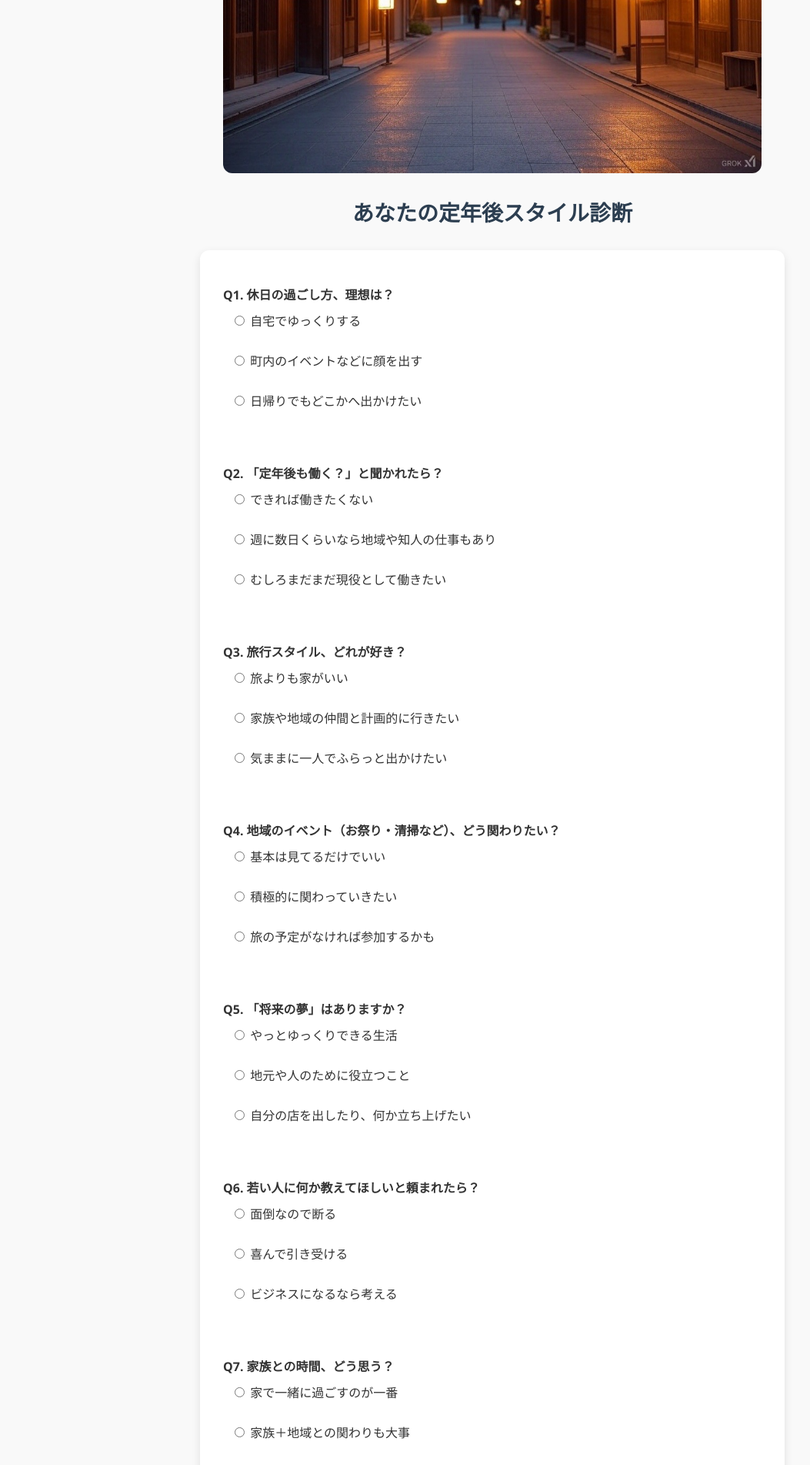
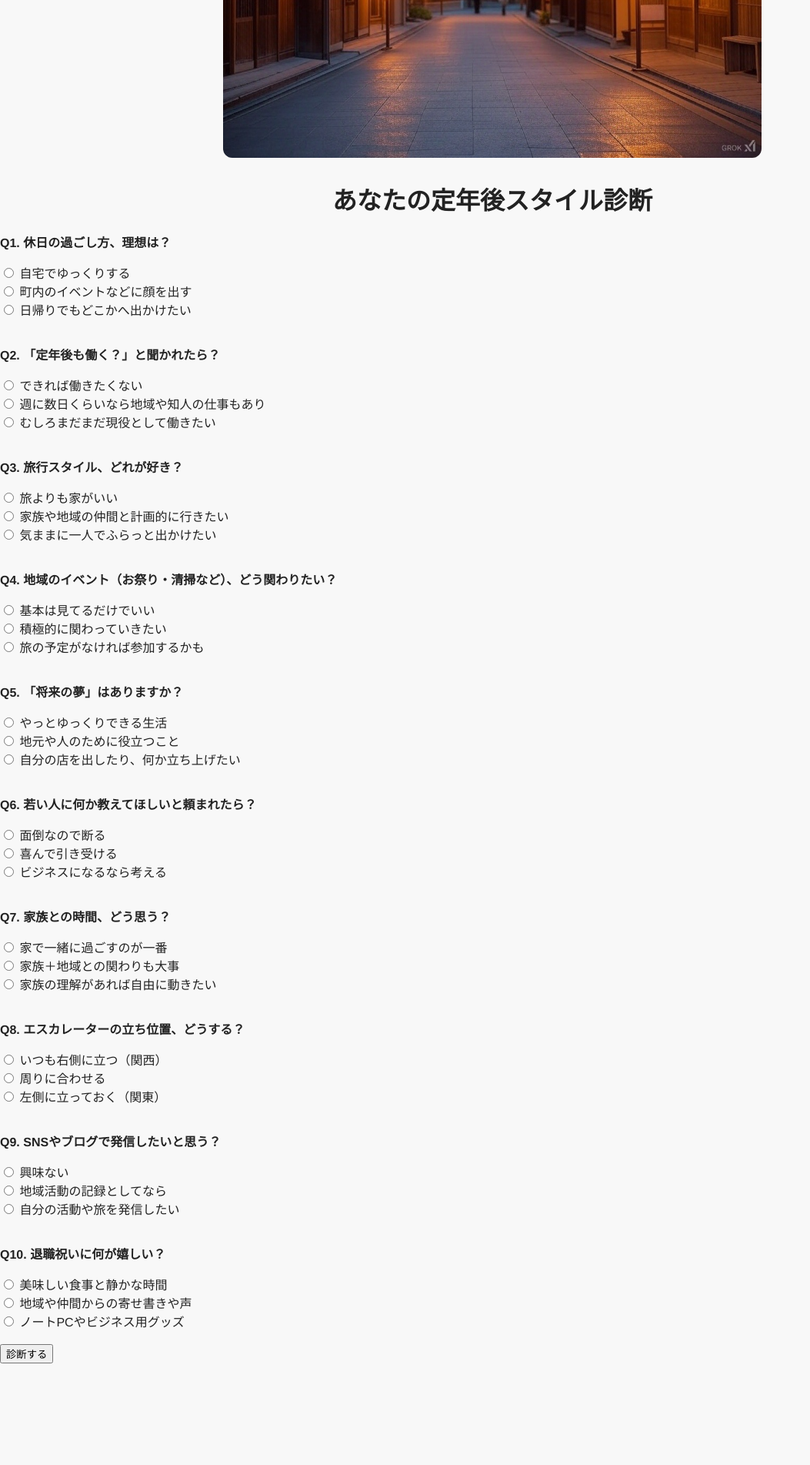
Before and after one commit to akt8811/retirement-style-check, a Flask app: page / in a window 1280 px wide. Shown: the part 320-2223 px from the top of the page at 77% size, without its empty margins (0-1053 px from the left). After the commit the page ends 2091 px from the top, so only its background shows below. Run offline with Flask 3, Linux system fonts and the light colour scheme.

Commit message:
Update style.css

```diff
--- a/static/style.css
+++ b/static/style.css
@@ -1,53 +1,38 @@
 body {
-    font-family: "Segoe UI", "Helvetica Neue", sans-serif;
-    background-color: #f9f9f9;
-    color: #333;
+    font-family: "Helvetica Neue", sans-serif;
+    background: #f8f8f8;
+    color: #222;
     margin: 0;
-    padding: 20px;
+    padding: 0;
 }
 
-h1 {
+h1, h2 {
     text-align: center;
-    color: #2c3e50;
-    font-size: 28px;
-    margin-bottom: 30px;
 }
 
-form {
+.result-container {
+    max-width: 600px;
+    margin: 50px auto;
+    padding: 30px;
     background-color: #fff;
-    max-width: 700px;
-    margin: 0 auto;
-    padding: 25px 30px;
-    border-radius: 12px;
-    box-shadow: 0 4px 12px rgba(0,0,0,0.1);
+    border-radius: 16px;
+    box-shadow: 0 0 10px rgba(0,0,0,0.1);
+    text-align: center;
 }
 
-p {
+.tweet-button {
+    display: inline-block;
+    background-color: #1da1f2;
+    color: white;
+    padding: 10px 20px;
+    border-radius: 8px;
+    text-decoration: none;
     font-weight: bold;
-    margin-top: 20px;
-    margin-bottom: 10px;
 }
 
-label {
-    display: block;
-    margin-left: 10px;
-    margin-bottom: 6px;
-    font-weight: normal;
+.back-button {
+    display: inline-block;
+    margin-top: 20px;
+    text-decoration: underline;
+    color: #333;
 }
-
-button {
-    display: block;
-    margin: 30px auto 0;
-    padding: 12px 24px;
-    font-size: 16px;
-    background-color: #2c3e50;
-    color: #fff;
-    border: none;
-    border-radius: 6px;
-    cursor: pointer;
-    transition: background-color 0.3s ease;
-}
-
-button:hover {
-    background-color: #1a242f;
-}
```
